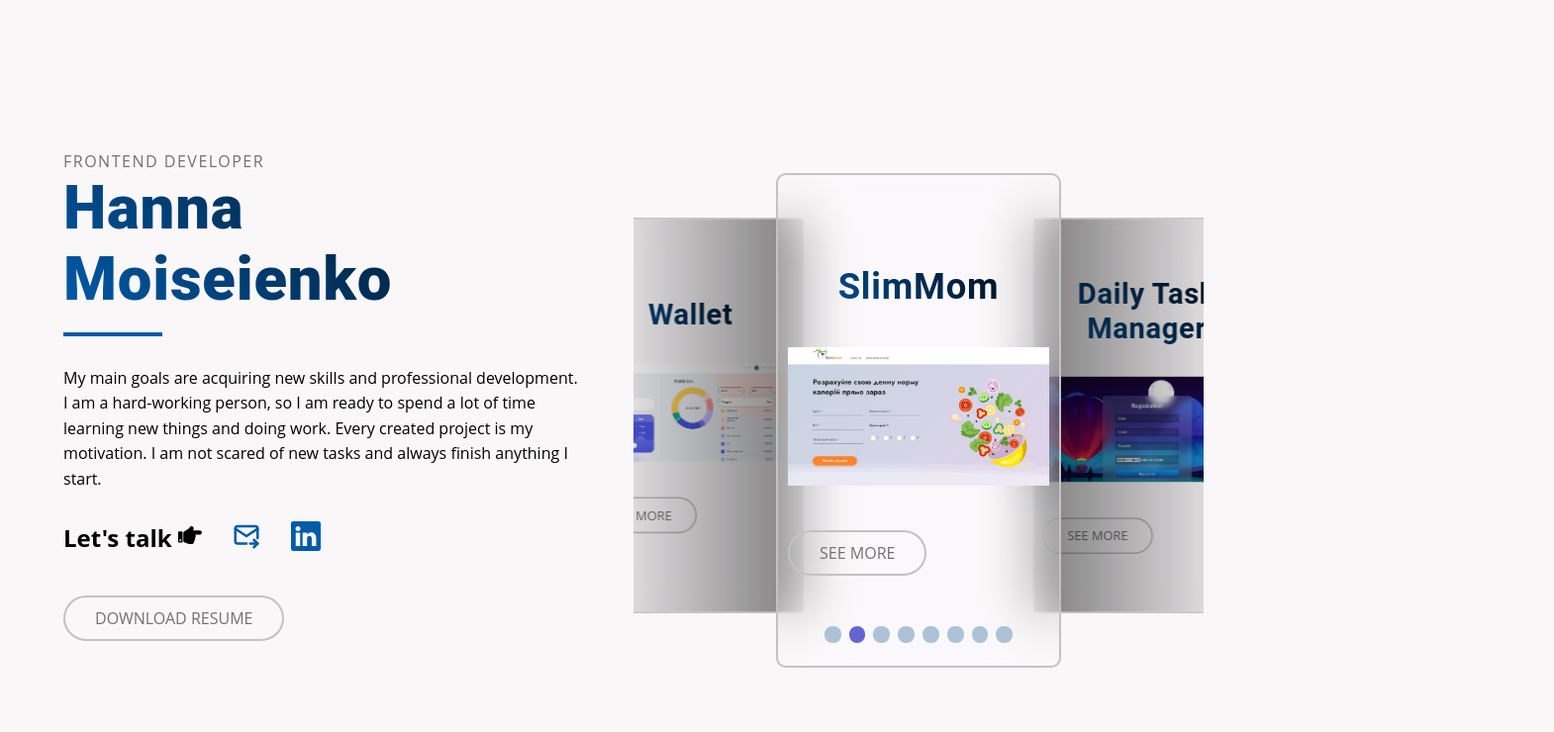
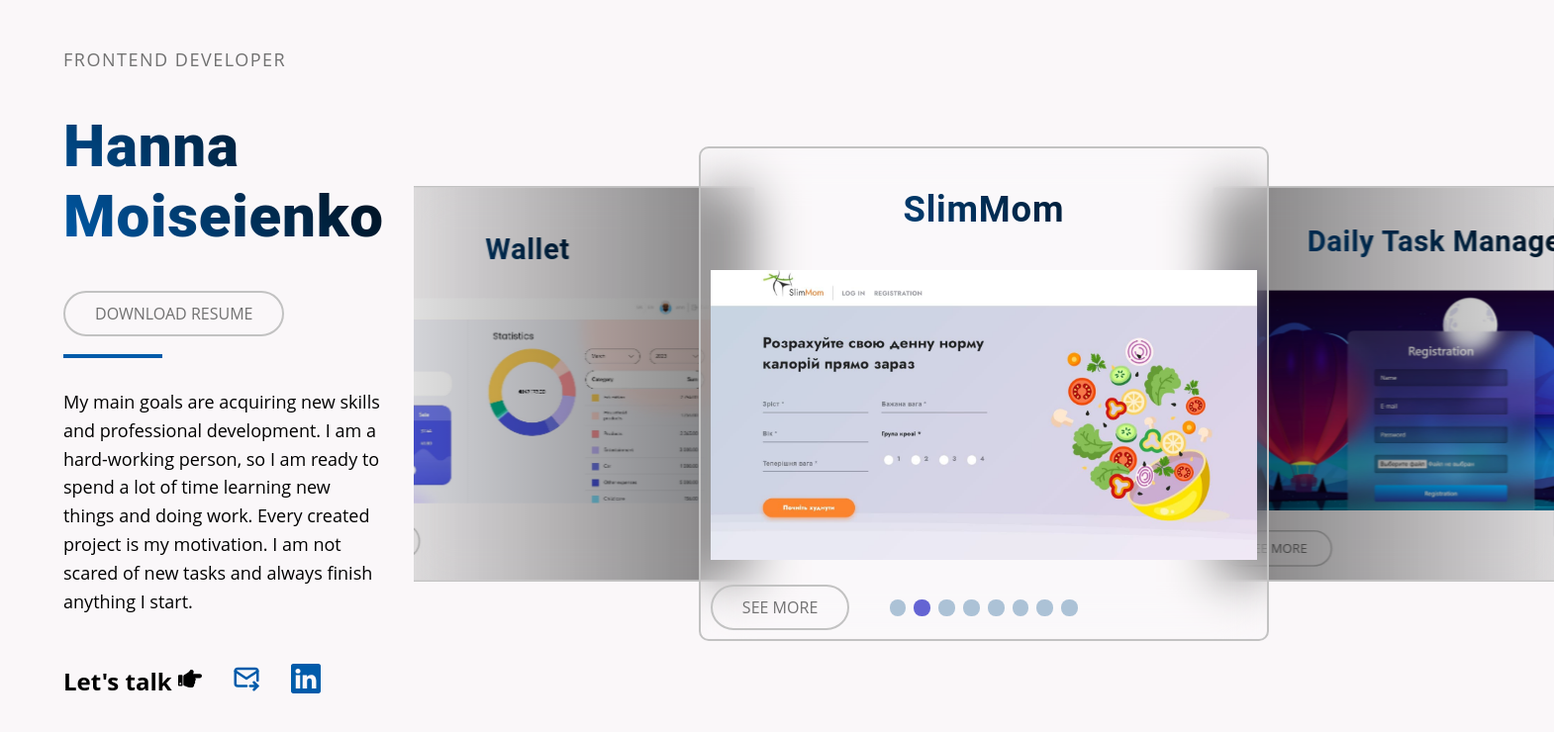
Before and after one commit to HannaMois/My-Portfolio, a React (Create React App) app: page /My-portfolio/home in a window 1280 px wide. Shown: the top 740 px of the page at 99% size, 1570 px wide, since content can reach past the window. Built offline with nearby package versions, Linux system fonts and the light colour scheme; some icons are missing.

Commit message:
Add changes and adaptive

```diff
--- a/src/pages/HomePage.jsx
+++ b/src/pages/HomePage.jsx
@@ -18,11 +18,12 @@
 import { PiTelegramLogo } from 'react-icons/pi';
 
 function HomePage() {
-  const projectSlides = projects.map(({ id, title, description, image }) => {
+  const projectSlides = projects.map(({ id, title, image }) => {
     return (
       <>
-        <NavLink key={id} to={`/projects/${id}`} className={styles.link}>
-          <SwiperSlide className={styles.swiperSlide}>
+        {/* <NavLink key={id} to={`/projects/${id}`} className={styles.link}> */}
+        <SwiperSlide className={styles.swiperSlide}>
+          <NavLink key={id} to={`/projects/${id}`}>
             <div>
               <h2>{title}</h2>
               <img
@@ -32,13 +33,18 @@
                 height="auto"
                 className={styles.image}
               />
-              {/* <p>{description}</p> */}
-              <NavLink key={id} to={`/projects/${id}`} className={styles.link}>
+
+              <NavLink
+                key={id}
+                to={`/projects/${id}`}
+                className={styles.linkSee}
+              >
                 See more
               </NavLink>
             </div>
-          </SwiperSlide>
-        </NavLink>
+          </NavLink>
+        </SwiperSlide>
+        {/* </NavLink> */}
       </>
     );
   });
@@ -47,7 +53,16 @@
     <main>
       <div className={styles.box}>
         <span>Frontend developer</span>
+
         <h1>Hanna Moiseienko</h1>
+        <a
+          target="_blank"
+          rel="noreferrer"
+          href="https://drive.google.com/file/d/1d07NqkH_rhLy0PZGM0oqPp9OYYIIe80v/view?usp=drive_link"
+          className={styles.link}
+        >
+          download resume
+        </a>
         <hr />
         <p>
           My main goals are acquiring new skills and professional development. I
@@ -83,19 +98,10 @@
             <PiTelegramLogo size="30px" color="#005baa" />
           </a>
         </div>
-        <a
+        {/* <a
           target="_blank"
           rel="noreferrer"
           href="https://drive.google.com/file/d/1d07NqkH_rhLy0PZGM0oqPp9OYYIIe80v/view?usp=drive_link"
-          className={styles.link}
-        >
-          download resume
-        </a>
-
-        {/* <a
-          target="_blank"
-          rel="noreferrer"
-          href="https://drive.google.com/file/d/1xo2qCwIO2J_jzsiay5d2ZgGhaPc1Offq/view?usp=sharing"
           className={styles.link}
         >
           download resume
@@ -126,6 +132,10 @@
           type: 'bullets',
         }}
         breakpoints={{
+          320: {
+            slidesPerView: 1,
+          },
+
           640: {
             slidesPerView: 2,
           },
--- a/src/pages/HomePage.module.css
+++ b/src/pages/HomePage.module.css
@@ -1,5 +1,5 @@
 * {
-  margin: 0;
+  /* margin: 0; */
   padding: 0;
   box-sizing: border-box;
   font-family: 'Open Sans', sans-serif;
@@ -12,14 +12,17 @@
 main {
   position: relative;
   width: calc(min(90rem, 90%));
+  width: 90%;
   margin: 0 auto;
-  min-height: 100vh;
-  column-gap: 3rem;
+  height: 100vh;
+  /* column-gap: 3rem; */
   padding-block: min(20vh, 3rem);
 }
 
 .box {
-  width: 50%;
+  /* width: 50%; */
+  width: 90%;
+  margin: 0 auto;
 }
 
 main > div span {
@@ -34,7 +37,8 @@
   letter-spacing: 0.8px;
   font-family: 'Roboto', sans-serif;
   font-weight: 900;
-  font-size: clamp(3.4375rem, 3.25rem + 0.75vw, 4rem);
+  /* font-size: clamp(3.4375rem, 3.25rem + 0.75vw, 4rem); */
+  font-size: 40px;
   background-color: #005baa;
   background-image: linear-gradient(45deg, #005baa, #000000);
   background-size: 100%;
@@ -43,6 +47,7 @@
   -webkit-text-fill-color: transparent;
   -moz-background-clip: text;
   -moz-text-fill-color: transparent;
+  margin: 40px 0 0;
 }
 
 main > div hr {
@@ -56,6 +61,7 @@
 
 main > div p {
   line-height: 1.6;
+  font-size: 18px;
 }
 
 main a {
@@ -64,7 +70,6 @@
   text-transform: uppercase;
   color: #717171;
   font-weight: 500;
-  /* background: #fff; */
   border-radius: 50px;
   transition: 0.3s ease-in-out;
   transform: scale(1);
@@ -84,6 +89,12 @@
   padding: 0.625rem 1.875rem;
 }
 
+.linkSee {
+  border: 2px solid #c2c2c2;
+  margin-top: 20px;
+  padding: 0.625rem 1.875rem;
+}
+
 .link:hover {
   border: 2px solid #005baa;
   color: #005baa;
@@ -91,12 +102,15 @@
 
 .social {
   display: flex;
-  gap: 30px;
+  gap: 10px;
+  /* gap: 30px; */
   margin-top: 30px;
+  align-items: center;
 }
 
 .swiper {
-  width: 50%;
+  /* width: 50%; */
+  width: 90%;
   padding-top: 3.125rem;
 }
 
@@ -118,12 +132,6 @@
 
 :global(.swiper-pagination) {
   bottom: 1.25rem !important;
-  /* position: absolute;
-    /* text-align: center;
-    transition: 300ms opacity;
-    transform: translate3d(0, 0, 0);
-    z-index: 10;
-    top: 4rem !important; */
 }
 
 .swiperSlide {
@@ -164,15 +172,6 @@
   -webkit-text-fill-color: transparent;
   -moz-background-clip: text;
   -moz-text-fill-color: transparent;
-  /* color: #020202;
-    font-family: 'Roboto', sans-serif;
-    font-weight: bold;
-    text-align: center;
-    font-size: 24px;
-    line-height: 1.4;
-    margin-bottom: 40px; */
-
-  /* text-transform: uppercase; */
 }
 
 .swiper-slide p {
@@ -208,10 +207,59 @@
   background-image: none;
 }
 
-@media screen and (min-width: 48rem) {
+@media screen and (min-width: 480px) {
+  main > div h1 {
+    font-size: 50px;
+  }
+
+  main > div span {
+    font-size: 18px;
+  }
+
+  .social {
+    gap: 30px;
+  }
+
+  .swiper {
+    width: 80%;
+  }
+}
+
+@media screen and (min-width: 640px) {
+  .box {
+    width: 100%;
+  }
+
+  .social {
+    gap: 30px;
+  }
+
+  .swiper {
+    width: 100%;
+  }
+}
+
+@media screen and (min-width: 768px) {
   main {
     display: flex;
-    align-items: center;
+    align-items: start;
+    gap: 30px;
+  }
+
+  .swiper {
+    padding-top: 100px;
+  }
+}
+
+@media screen and (min-width: 1024px) {
+  .box {
+    width: 50%;
+  }
+}
+
+@media screen and (min-width: 1280px) {
+  main > div h1 {
+    font-size: 60px;
   }
 }
 
--- a/src/pages/LoaderPage.module.css
+++ b/src/pages/LoaderPage.module.css
@@ -243,10 +243,12 @@
   color: #ffffff;
   font-family: Arial, Helvetica, serif;
   width: 90vmin;
+
   box-sizing: border-box;
   font-size: 3.25vmin;
   padding: 1vmin 2vmin;
-  height: 60vmin;
+  height: 70vh;
+  /* height: 60vmin; */
   box-shadow: 0 0 0 100vmin #ff000060, 0 0 0 5vmin #ff000060;
   z-index: 5;
   display: none;
--- a/src/pages/ProjectsPage.module.css
+++ b/src/pages/ProjectsPage.module.css
@@ -1,24 +1,71 @@
 .container {
-  padding: 20px;
+  padding: 15px;
+  width: 90%;
   margin: 0 auto;
   animation: gradient 9s ease infinite;
   background-size: 400% 400%;
   height: 100vh;
-  width: 100vw;
 }
 
 .wrapper {
+  display: block;
   margin: 0 auto;
   width: 100%;
+  margin-top: 50px;
+}
+
+.boxImg {
   display: flex;
-  flex-direction: row;
-  justify-content: center;
-  gap: 30px;
-  margin-top: 50px;
+  flex-direction: column;
+  gap: 0;
+  align-items: center;
+}
+
+.image {
+  transform: rotate(10deg);
+  border-radius: 10%;
+  border: 2px solid #c2c2c2;
+  width: 0;
+  overflow: hidden;
+  animation: slideIn 2s ease forwards;
+  box-shadow: -5px -5px 5px rgba(50, 47, 47, 0.5),
+    3px 3px 5px rgba(71, 69, 69, 0.12);
+  backdrop-filter: blur(25px);
+}
+
+@keyframes slideIn {
+  to {
+    width: 250px;
+  }
+}
+
+.image1 {
+  border-radius: 10px;
+  transform: rotate(10deg);
+  width: 0;
+  overflow: hidden;
+  animation: slideIn 2s ease forwards;
+  border: 2px solid #c2c2c2;
+  box-shadow: -5px -5px 5px rgba(50, 47, 47, 0.5),
+    3px 3px 5px rgba(71, 69, 69, 0.12);
+  backdrop-filter: blur(25px);
+}
+
+.image2 {
+  border-radius: 10px;
+  transform: rotate(-10deg);
+  width: 0;
+  overflow: hidden;
+  animation: slideIn 2s ease forwards;
+  border: 2px solid #c2c2c2;
+  box-shadow: -5px -5px 5px rgba(50, 47, 47, 0.5),
+    3px 3px 5px rgba(71, 69, 69, 0.12);
+  backdrop-filter: blur(25px);
 }
 
 .boxBtn {
   display: flex;
+  flex-direction: column;
   gap: 20px;
 }
 
@@ -30,7 +77,6 @@
   width: 200px;
   height: 40px;
   padding: 0.625rem 1.875rem;
-  /* padding: 10px; */
   text-align: center;
   color: #fff;
   text-transform: uppercase;
@@ -76,6 +122,26 @@
   animation: animate 8s linear infinite;
 }
 
+.description {
+  width: 100%;
+  margin-top: 50px;
+  display: flex;
+  flex-direction: column;
+  gap: 30px;
+  justify-content: center;
+  align-items: center;
+}
+
+.text {
+  font-size: 18px;
+  margin: 0;
+  text-align: center;
+  letter-spacing: 0.8px;
+  font-weight: 500;
+  line-height: 30px;
+  font-family: 'Roboto', sans-serif;
+}
+
 .title {
   margin: 0;
   text-align: center;
@@ -83,7 +149,7 @@
   letter-spacing: 0.8px;
   font-family: 'Roboto', sans-serif;
   font-weight: 900;
-  font-size: clamp(3.4375rem, 3.25rem + 0.75vw, 4rem);
+  font-size: 40px;
   background-color: #005baa;
   background-image: linear-gradient(45deg, #005baa, #000000);
   background-size: 100%;
@@ -94,68 +160,82 @@
   -moz-text-fill-color: transparent;
 }
 
+@media screen and (min-width: 480px) {
+  .boxBtn {
+    flex-direction: row;
+  }
+}
+
+@media screen and (min-width: 640px) {
   .boxImg {
+    flex-direction: row;
+    justify-content: center;
+  }
+
+  .title {
+    font-size: 50px;
+  }
+}
+
+@media screen and (min-width: 768px) {
+  .boxImg {
+    gap: 70px;
+  }
+}
+
+/* @media screen and (min-width: 1280px) {
+  .boxImg {
+    gap: 300px;
+  }
+
+  .description {
+    margin-bottom: 50px;
+  }
+
+  .image {
+    transform: rotate(0deg);
+  }
+
+  .title {
+    font-size: clamp(3.4375rem, 3.25rem + 0.75vw, 4rem);
+  }
+} */
+
+@media screen and (min-width: 1280px) {
+  .container {
+    padding: 20px;
+    width: 100vw;
+  }
+
+  .wrapper {
     display: flex;
+    flex-direction: row;
+    justify-content: center;
+    gap: 30px;
+  }
+
+  .boxBtn {
+    gap: 20px;
+  }
+
+  .boxImg {
     flex-direction: column;
     gap: 100px;
   }
 
   .image {
-  border-radius: 10%;
-  border: 2px solid #c2c2c2;
-  width: 0;
-  overflow: hidden;
-  animation: slideIn 2s ease forwards;
-  box-shadow: -5px -5px 5px rgba(50, 47, 47, 0.5),
-    3px 3px 5px rgba(71, 69, 69, 0.12);
-  backdrop-filter: blur(25px);
-  margin-top: 50px;
-}
-
-@keyframes slideIn {
-  to {
-    width: 250px;
-  }
+    transform: rotate(0deg);
   }
 
   .image1 {
-  border-radius: 10px;
     transform: rotate(20deg);
-  width: 0;
-  overflow: hidden;
-  animation: slideIn 2s ease forwards;
-  border: 2px solid #c2c2c2;
-  box-shadow: -5px -5px 5px rgba(50, 47, 47, 0.5),
-    3px 3px 5px rgba(71, 69, 69, 0.12);
-  backdrop-filter: blur(25px);
   }
 
   .image2 {
-  border-radius: 10px;
     transform: rotate(-20deg);
-  width: 0;
-  overflow: hidden;
-  animation: slideIn 2s ease forwards;
-  border: 2px solid #c2c2c2;
-  box-shadow: -5px -5px 5px rgba(50, 47, 47, 0.5),
-    3px 3px 5px rgba(71, 69, 69, 0.12);
-  backdrop-filter: blur(25px);
   }
 
   .description {
     width: 50%;
-  display: flex;
-  flex-direction: column;
-  gap: 20px;
-  justify-content: center;
-  align-items: center;
   }
-
-.text {
-  margin: 0;
-  text-align: center;
-  letter-spacing: 0.8px;
-  font-weight: 500;
-  line-height: 30px;
-  font-family: 'Roboto', sans-serif;
 }
```
Also changed, not shown: src/pages/ProjectsPage.jsx (+0 -115 lines). Lines whose indentation alone changed are shown as unchanged.
